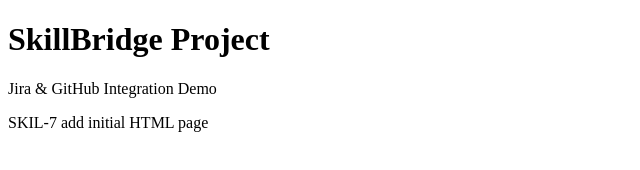
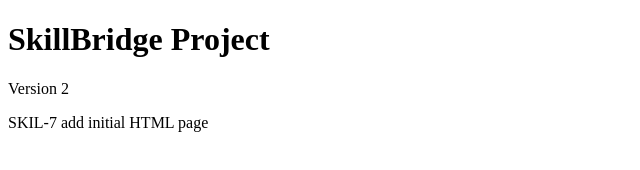
Before and after one commit to sumaia-khaled/skillbridge-project, a plain HTML site: page index.html in a window 1280 px wide. Shown: the whole page, without its empty margins (0-640 px from the left). Drawn offline with Linux system fonts and the light colour scheme.

Commit message:
Update index.html

```diff
--- a/index.html
+++ b/index.html
@@ -5,7 +5,8 @@
 </head>
 <body>
   <h1>SkillBridge Project</h1>
-  <p>Jira & GitHub Integration Demo</p>
+  <p><p>Version 2</p>
+</p>
   SKIL-7 add initial HTML page
 
 </body>
```
